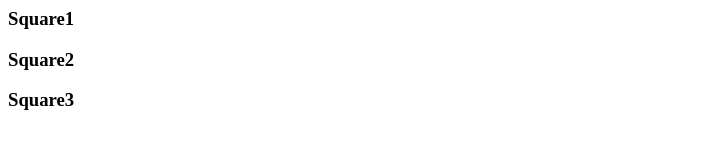
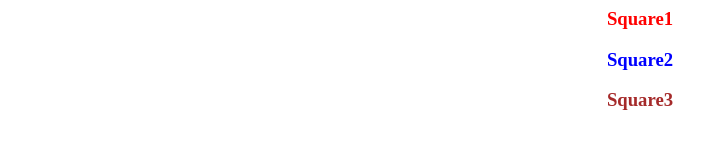
Before and after one commit to cyates24/MergeConflict-Practice, a plain HTML site: page index.html in a window 1280 px wide. Shown: the whole page, without its empty margins (0-727 px from the left). Drawn offline with Linux system fonts and the light colour scheme.

Commit message:
upload TK

```diff
--- a/index.html
+++ b/index.html
@@ -7,17 +7,17 @@
   <title>Document</title>
 </head>
 <body>
-  <div>
+  <div class="item1">
     <h3>
 Square1
 </h3>
   </div>
-  <div>
+  <div class="item2">
     <h3>
 Square2
     </h3>
   </div>
-  <div>
+  <div class="item3">
     <h3>
 Square3
     </h3>
--- a/styles.css
+++ b/styles.css
@@ -0,0 +1,15 @@
+div {
+  text-align: center;
+}
+
+.item1 {
+  color: red;
+}
+
+.item2 {
+  color: blue;
+}
+
+.item3 {
+  color: brown;
+}
```
